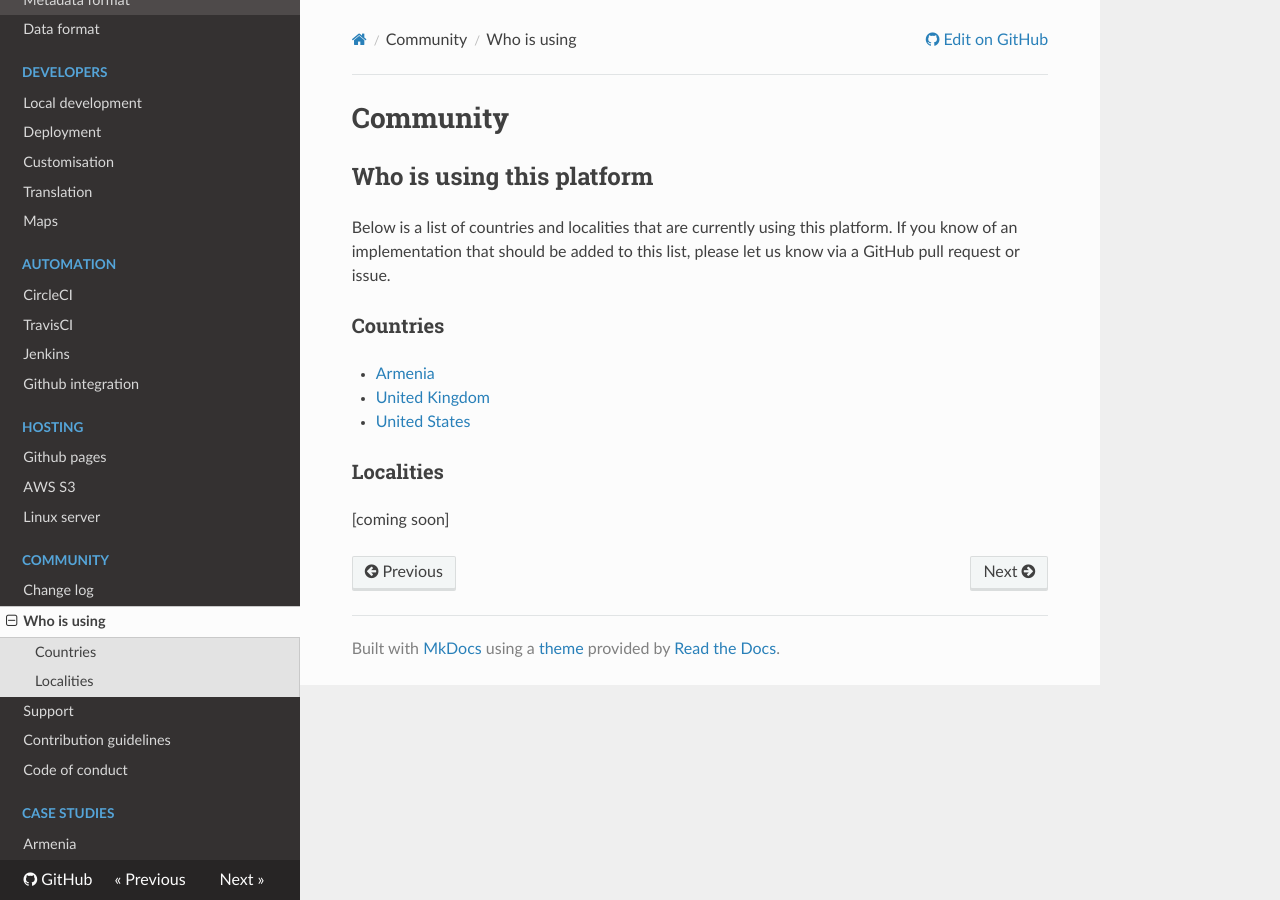
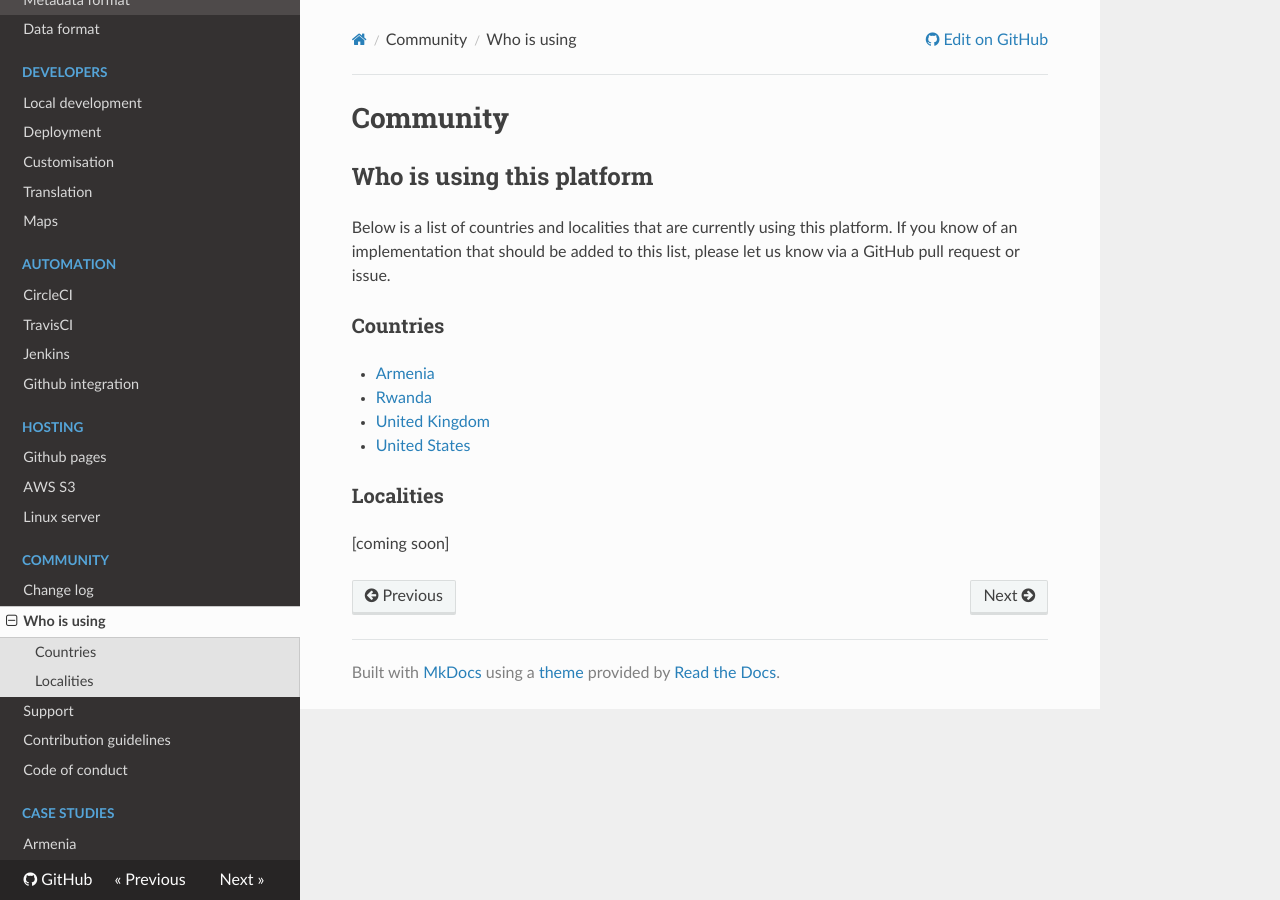
Before and after one commit to open-sdg/open-sdg, an MkDocs documentation site: the page built from docs/community.md, in a window 1280 px wide. Built offline with MkDocs 1.6.1, drawn with Linux system fonts in a browser that asks for light colours; nearby versions of some CDN libraries; old or Windows-style settings are respelled for this version of MkDocs.

Commit message:
Add Rwanda

```diff
--- a/docs/community.md
+++ b/docs/community.md
@@ -7,6 +7,7 @@ Below is a list of countries and localities that are currently using this platfo
 ### Countries
 
 * [Armenia](case-studies/armenia.md)
+* [Rwanda](case-studies/rwanda.md)
 * [United Kingdom](https://sustainabledevelopment-uk.github.io)
 * [United States](https://sdg.data.gov)
 
```
